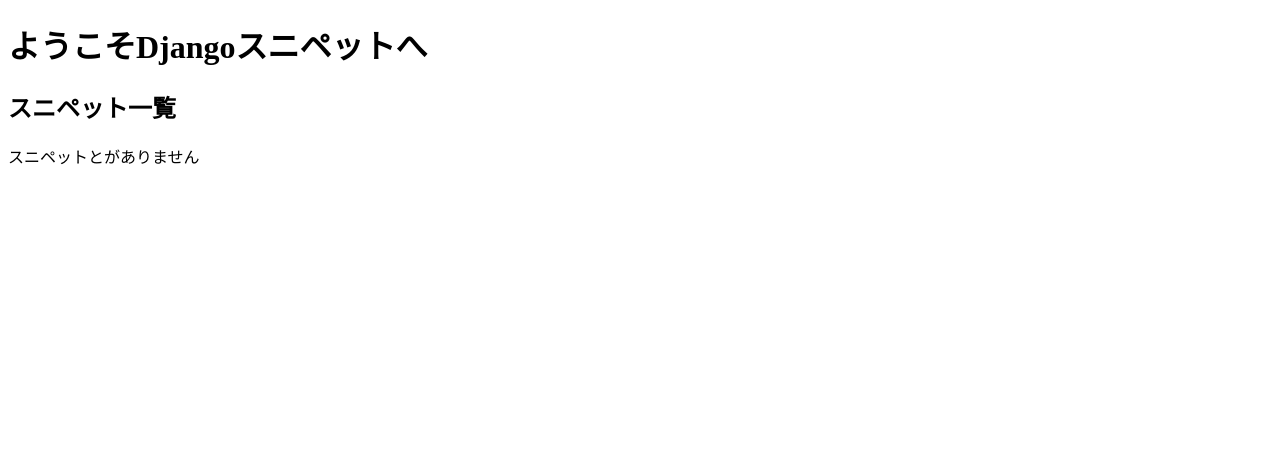
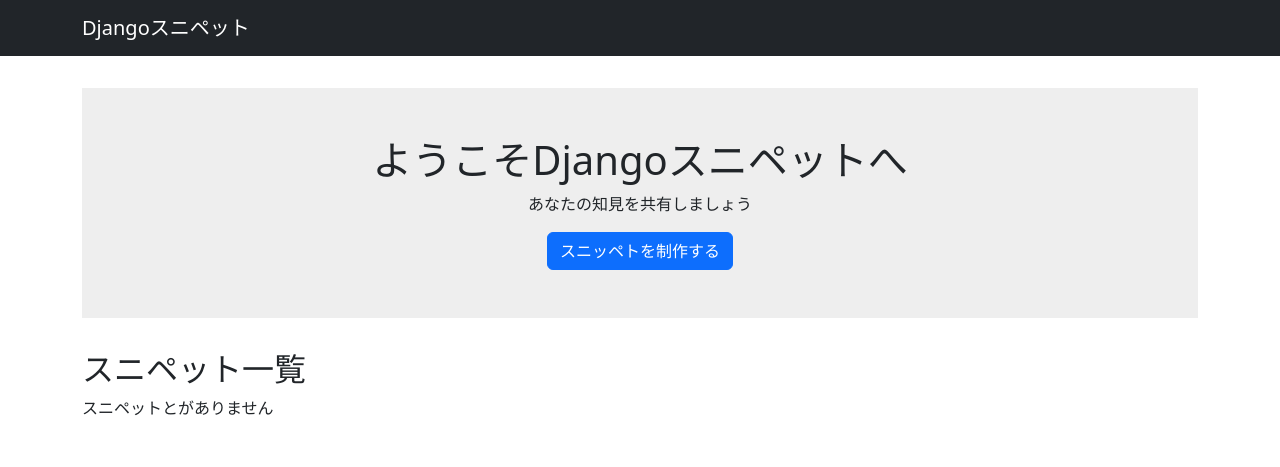
Before and after one commit to akm-ksk/DjangoTestCode, a Django app: page / in a window 1280 px wide. Shown: the top 467 px of the page. Run offline with Django 4.2, Linux system fonts and the light colour scheme; data that the repository does not hold is empty; some libraries are stand-ins or nearby versions.

Commit message:
CSSの追加 テンプレートのリファクタリング

```diff
--- a/djangosnippets/settings.py
+++ b/djangosnippets/settings.py
@@ -36,6 +36,8 @@
     'django.contrib.messages',
     'django.contrib.staticfiles',  # 静的ファイル関連
     'snippets.apps.SnippetsConfig',  # スニペットアプリの追加
+    'django_bootstrap5',  # bootstrap
+    'pygments_renderer',
 ]
 
 MIDDLEWARE = [
@@ -53,7 +55,7 @@
 TEMPLATES = [
     {
         'BACKEND': 'django.template.backends.django.DjangoTemplates',
-        'DIRS': [],
+        'DIRS': [BASE_DIR / 'templates'],
         'APP_DIRS': True,
         'OPTIONS': {
             'context_processors': [
--- /dev/null
+++ b/snippets/static/snippets/css/style.css
@@ -0,0 +1,21 @@
+main {
+    padding: 2rem 0;
+}
+
+.welcome {
+    padding: 3rem 0;
+    margin-bottom: 2rem;
+    background-color: #eee;
+    align-items: center;
+    display: flex;
+    flex-direction: column;
+}
+
+.snippet-date {
+    margin-bottom: 1rem;
+}
+
+.source_code > .highlight {
+    margin-bottom: 1rem;
+    padding: 1rem;
+}
--- a/snippets/templates/snippets/top.html
+++ b/snippets/templates/snippets/top.html
@@ -1,14 +1,20 @@
-<!DOCTYPE html>
-<html lang="ja">
-<head>
-  <meta charset="UTF-8">
-  <title>Djangoスニペット</title>
-</head>
-<body>
-  <h1>ようこそDjangoスニペットへ</h1>
+{% extends 'base.html' %}
+
+{% block main %}
+
+  <div class="welcome">
+    <h1 class="title">ようこそDjangoスニペットへ</h1>
+    <p class="subtitle">あなたの知見を共有しましょう</p>
+    <a href="{% url 'snippet_new' %}" class="btn btn-primary">
+      スニッペトを制作する
+    </a>
+  </div>
+
   <h2>スニペット一覧</h2>
+
   {% if snippets %}
     <table class="table">
+
       <thead>
       <tr>
         <th>投稿者</th>
@@ -16,22 +22,23 @@
         <th>タイトル</th>
       </tr>
       </thead>
+
       <tbody>
       {% for snippet in snippets %}
         <tr>
           <th>{{ snippet.create_by.username }}</th>
           <th>{{ snippet.create_at }}</th>
-          <th>
-            <a href="{% url 'snippet_detail' snippet.id %}">
-              {{ snippet.title }}
-            </a>
-          </th>
+          <th><a href="{% url 'snippet_detail' snippet.id %}">{{ snippet.title }}</a></th>
         </tr>
       {% endfor %}
       </tbody>
+
     </table>
+
   {% else %}
+
     <p>スニペットとがありません</p>
+
   {% endif %}
-</body>
-</html>
+
+{% endblock %}
--- a/snippets/views.py
+++ b/snippets/views.py
@@ -1,5 +1,6 @@
 from django.http import HttpResponse, HttpResponseForbidden
 from django.contrib.auth.decorators import login_required
+from django.views.decorators.http import require_safe, require_http_methods
 
 # Create your views here.
 from django.shortcuts import render, get_object_or_404, redirect
@@ -8,6 +9,7 @@
 from snippets.models import Snippet
 
 
+@require_safe
 def top(request):
     snippets = Snippet.objects.all()
     context = {'snippets': snippets}
@@ -17,6 +19,7 @@
 # def snippet_new(request):
 #     return HttpResponse('スニペットの登録')
 @login_required
+@require_http_methods(['GET', 'POST', 'HEAD'])
 def snippet_new(request):
     if request.method == 'POST':
         form = SnippetForm(request.POST)
--- /dev/null
+++ b/templates/base.html
@@ -0,0 +1,27 @@
+{% load static %}
+{% load django_bootstrap5 %}
+
+<html lang="ja">
+<head>
+  <meta charset="UTF-8">
+  <title>Djangoスニペット</title>
+  {% bootstrap_css %}
+  {% bootstrap_javascript %}
+  <link rel="stylesheet" href="{% static 'snippets/css/style.css' %}">
+  {% block extraheader %}{% endblock %}
+</head>
+<body>
+  <nav class="navbar navbar-expand flex-md-row navbar-dark bg-dark">
+    <div class="container justify-content-between">
+      <a href="/" class="navbar-brand">
+        Djangoスニペット
+      </a>
+    </div>
+  </nav>
+  <main>
+    <div class="container">
+      {% block main %}{% endblock %}
+    </div>
+  </main>
+</body>
+</html>
```
Also changed, not shown: snippets/templates/snippets/snippet_detail.html (+24 -14 lines), snippets/templates/snippets/snippet_edit.html (+8 -12 lines), snippets/templates/snippets/snippet_new.html (+10 -12 lines), 1 other file.
